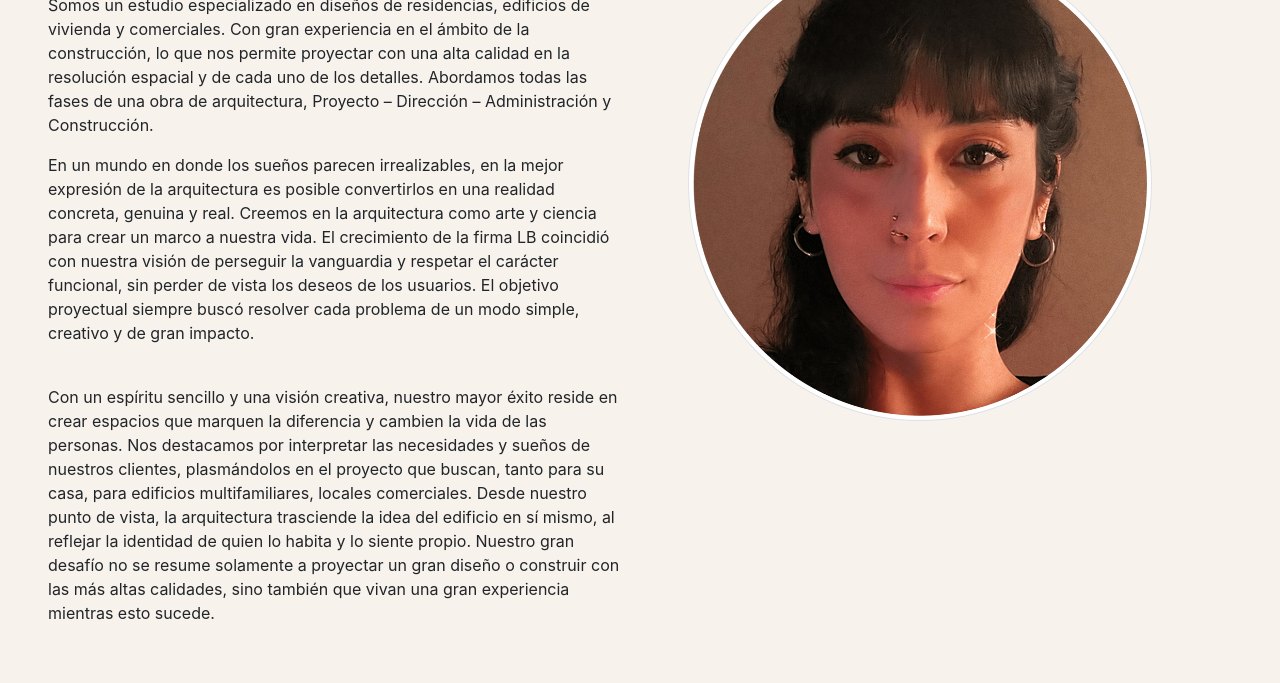
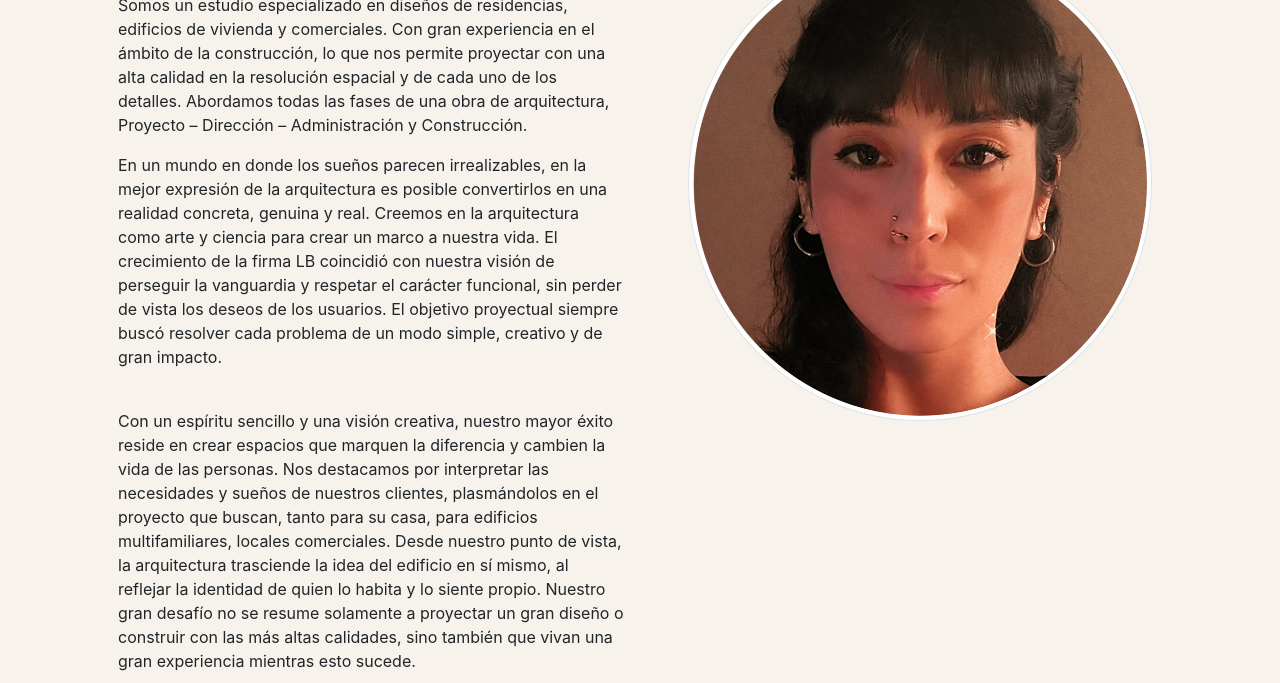
Before and after one commit to FacuVB/LB-Arquitectura, a website: page estudio.html in a window 1280 px wide. Shown: the part 239-922 px from the top of the page. Drawn offline with nearby package versions, Linux system fonts and the light colour scheme; a web font is replaced by a local one.

Commit message:
Se agrega class container a index y estudio

```diff
--- a/estudio.html
+++ b/estudio.html
@@ -82,12 +82,14 @@
 
   <!-- Section -->
   <section class="container-fluid">
+    <div class="container">
       <div class="row">
         <div class="col-lg-6 text-left pt-5 pl-5 pb-5">
           <h2>LB | Arquiterctura y Diseño</h2>
           <p>
             Somos un estudio especializado en diseños de residencias, edificios de vivienda y comerciales.
-          Con gran experiencia en el ámbito de la construcción, lo que nos permite proyectar con una alta calidad en la
+            Con gran experiencia en el ámbito de la construcción, lo que nos permite proyectar con una alta calidad en
+            la
             resolución espacial y de cada uno de los detalles. Abordamos todas las fases de una obra
             de arquitectura, Proyecto – Dirección – Administración y Construcción.
           </p>
@@ -102,15 +104,19 @@
           <p>
             Con un espíritu sencillo y una visión creativa, nuestro mayor éxito reside en crear espacios que marquen la
             diferencia y cambien la vida de las personas. Nos destacamos por interpretar las necesidades y sueños de
-          nuestros clientes, plasmándolos en el proyecto que buscan, tanto para su casa, para edificios multifamiliares,
+            nuestros clientes, plasmándolos en el proyecto que buscan, tanto para su casa, para edificios
+            multifamiliares,
             locales comerciales. Desde nuestro punto de vista, la arquitectura trasciende la idea del edificio en sí
             mismo, al reflejar la identidad de quien lo habita y lo siente propio. Nuestro gran desafío no se resume
-          solamente a proyectar un gran diseño o construir con las más altas calidades, sino también que vivan una gran
+            solamente a proyectar un gran diseño o construir con las más altas calidades, sino también que vivan una
+            gran
             experiencia mientras esto sucede.
           </p>
         </div>
         <div class="col-lg-6 text-left pt-5 pl-5 pb-5 miAvatar">
           <img class="img-thumbnail lali" src="img/lalips.jpg" alt="Imagen de la Arquitecta Laura Bernal">
+        </div>
+      </div>
     </div>
   </section>
 
```
Also changed, not shown: index.html (+10 -2 lines). Lines whose indentation alone changed are shown as unchanged.
